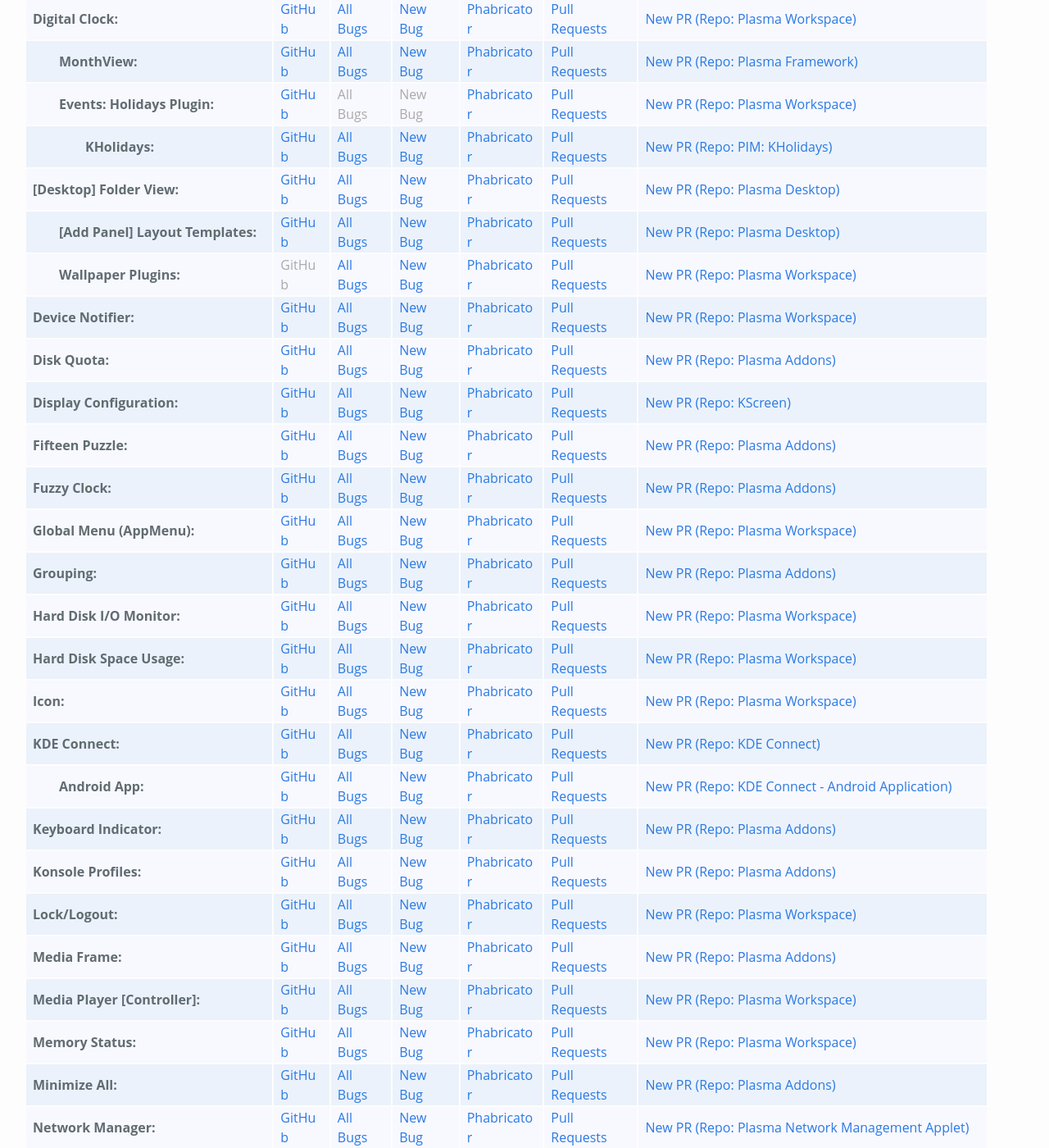
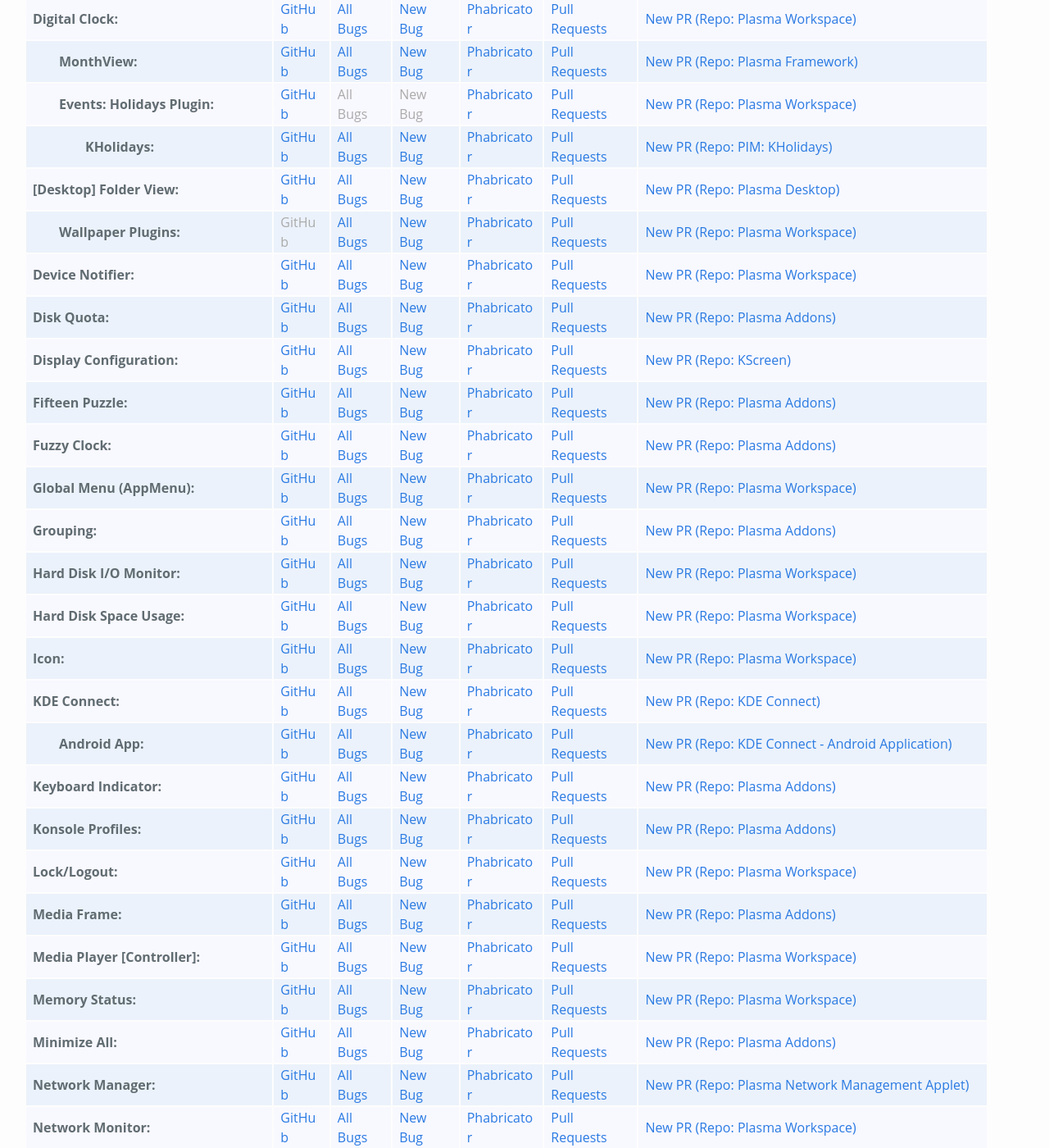
Before and after one commit to Zren/zren.github.io, a Jekyll site: the page built from kde_repos.md, in a window 1280 px wide and 1400 px high, scrolled down 1482 px. Shown: the whole window at 82% size. Built offline with Jekyll 4.4.1, drawn with Linux system fonts in a browser that asks for light colours; some of the changed text lies outside the part shown.

Commit message:
Move "add panel" row to subcategorize the "Panel" row

```diff
--- a/kde_repos.md
+++ b/kde_repos.md
@@ -399,13 +399,6 @@
 		%}
 	</tr>
 	<tr class="indent">
-		{% include kdeRepoDesktop.html
-			repoName='[Add Panel] Layout Templates'
-			githubLink='https://github.com/KDE/plasma-desktop/tree/master/layout-templates'
-			product='plasmashell&component=Panel'
-		%}
-	</tr>
-	<tr class="indent">
 		{% include kdeRepo.html
 			repoName='Wallpaper Plugins'
 		%}
@@ -597,6 +590,13 @@
 		{% include kdeRepoDesktop.html
 			repoName='Panel'
 			githubLink='https://github.com/KDE/plasma-desktop/tree/master/desktoppackage'
+			product='plasmashell&component=Panel'
+		%}
+	</tr>
+	<tr class="indent">
+		{% include kdeRepoDesktop.html
+			repoName='[Add Panel] Layout Templates'
+			githubLink='https://github.com/KDE/plasma-desktop/tree/master/layout-templates'
 			product='plasmashell&component=Panel'
 		%}
 	</tr>
```
